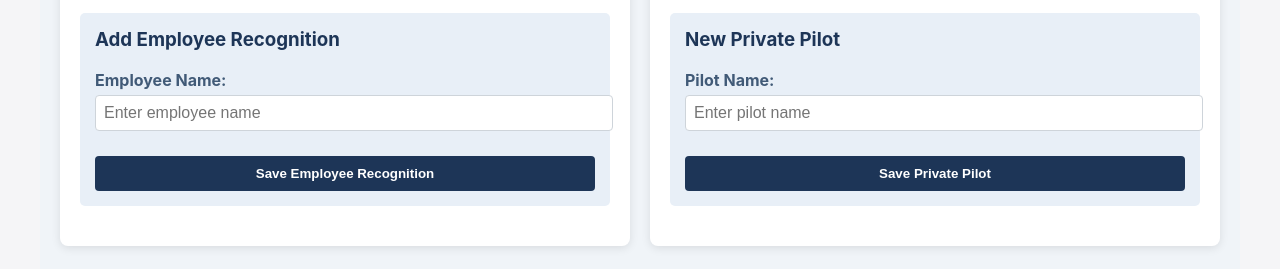
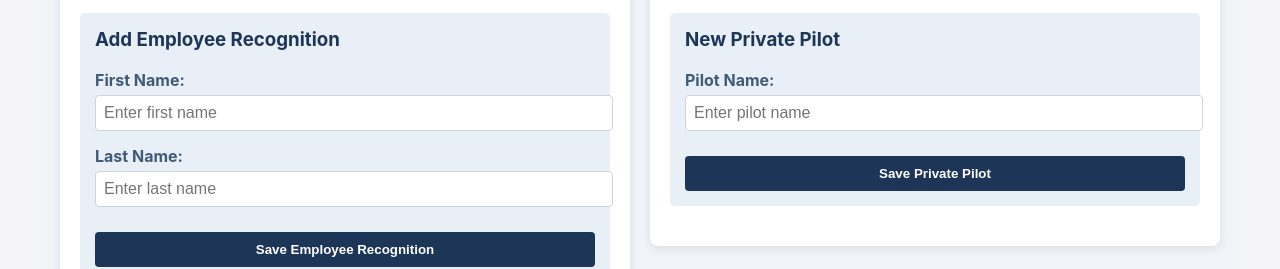
Before and after one commit to carloszamora0822/VBT-Web-Application, a React (Create React App) app in the folder client/: page / in a window 1280 px wide. Shown: the part 1206-1475 px from the top of the page. Built offline with nearby package versions, Linux system fonts and the light colour scheme; no server answers.

Commit message:
Debugging employee recognition

```diff
--- a/client/src/App.js
+++ b/client/src/App.js
@@ -11,7 +11,7 @@ console.log('[FILE USED] /client/src/App.js');
 function App() {
   const [flights, setFlights] = useState([]);
   const [events, setEvents] = useState([]);
-  const [employeeRecognition, setEmployeeRecognition] = useState(null);
+  const [employeeRecognition, setEmployeeRecognition] = useState({ firstName: '', lastName: '' });
   const [privatePilot, setPrivatePilot] = useState(null);
   const [lastFlightUpdate, setLastFlightUpdate] = useState(null);
   const [lastEventUpdate, setLastEventUpdate] = useState(null);
@@ -322,9 +322,9 @@ function App() {
       const data = await response.json();
       console.log('Fetched employee recognition:', data);
 
-      if (data && data.name !== undefined) {
+      if (data && data.firstName !== undefined && data.lastName !== undefined) {
         setEmployeeRecognition(data);
-        if (data.name) setLastEmployeeUpdate(new Date());
+        if (data.firstName || data.lastName) setLastEmployeeUpdate(new Date());
       } else {
         console.error('Unexpected data format from employee recognition API:', data);
       }
@@ -375,7 +375,7 @@ function App() {
       setIsUpdatingEmployee(true);
 
       // Check if we have employee to update
-      if (!employeeRecognition || !employeeRecognition.name) {
+      if (!employeeRecognition || !employeeRecognition.firstName || !employeeRecognition.lastName) {
         alert('No employee recognition available to send to Vestaboard');
         setIsUpdatingEmployee(false);
         return;
@@ -531,6 +531,12 @@ function App() {
     });
   };
 
+  // Format full name from first and last name
+  const formatFullName = (firstName, lastName) => {
+    if (!firstName && !lastName) return 'None';
+    return `${firstName} ${lastName}`.trim();
+  };
+
   return (
     <div className="App">
       <header className="app-header">
@@ -592,11 +598,11 @@ function App() {
           <div className="status-section">
             <p>Last Vestaboard update: {formatUpdateTime(lastEmployeeUpdate)}</p>
             <p className="current-value">
-              Current Employee: {employeeRecognition?.name || 'None'}
+              Current Employee: {formatFullName(employeeRecognition?.firstName, employeeRecognition?.lastName)}
             </p>
             <button
               onClick={updateVestaboardWithEmployee}
-              disabled={isUpdatingEmployee || !employeeRecognition?.name}
+              disabled={isUpdatingEmployee || !employeeRecognition?.firstName || !employeeRecognition?.lastName}
               className="submit-btn"
             >
               {isUpdatingEmployee ? 'Updating...' : 'Update Vestaboard with Employee'}
--- a/client/src/components/EmployeeRecognitionForm.js
+++ b/client/src/components/EmployeeRecognitionForm.js
@@ -1,7 +1,8 @@
 import React, { useState } from 'react';
 
 function EmployeeRecognitionForm({ addEmployeeRecognition }) {
-  const [name, setName] = useState('');
+  const [firstName, setFirstName] = useState('');
+  const [lastName, setLastName] = useState('');
   const [error, setError] = useState('');
   const [isSubmitting, setIsSubmitting] = useState(false);
 
@@ -9,8 +10,13 @@ function EmployeeRecognitionForm({ addEmployeeRecognition }) {
     e.preventDefault();
 
     // Validate input
-    if (!name.trim()) {
-      setError('Employee name is required');
+    if (!firstName.trim()) {
+      setError('First name is required');
+      return;
+    }
+
+    if (!lastName.trim()) {
+      setError('Last name is required');
       return;
     }
 
@@ -19,11 +25,16 @@ function EmployeeRecognitionForm({ addEmployeeRecognition }) {
 
     try {
       // Submit data to parent component
-      const result = await addEmployeeRecognition({ name, updateVestaboard: false });
+      const result = await addEmployeeRecognition({
+        firstName: firstName.trim(),
+        lastName: lastName.trim(),
+        updateVestaboard: false
+      });
 
       if (result.success) {
         // Clear form on success
-        setName('');
+        setFirstName('');
+        setLastName('');
       } else {
         setError(result.message || 'Failed to add employee recognition');
       }
@@ -41,13 +52,25 @@ function EmployeeRecognitionForm({ addEmployeeRecognition }) {
 
       <form onSubmit={handleSubmit}>
         <div className="form-group">
-          <label htmlFor="employee-name">Employee Name:</label>
+          <label htmlFor="employee-first-name">First Name:</label>
           <input
-            id="employee-name"
+            id="employee-first-name"
             type="text"
-            value={name}
-            onChange={(e) => setName(e.target.value)}
-            placeholder="Enter employee name"
+            value={firstName}
+            onChange={(e) => setFirstName(e.target.value)}
+            placeholder="Enter first name"
+            disabled={isSubmitting}
+          />
+        </div>
+
+        <div className="form-group">
+          <label htmlFor="employee-last-name">Last Name:</label>
+          <input
+            id="employee-last-name"
+            type="text"
+            value={lastName}
+            onChange={(e) => setLastName(e.target.value)}
+            placeholder="Enter last name"
             disabled={isSubmitting}
           />
         </div>
```
Also changed, not shown: 2 other files (tests, documents, lock files or other folders).
